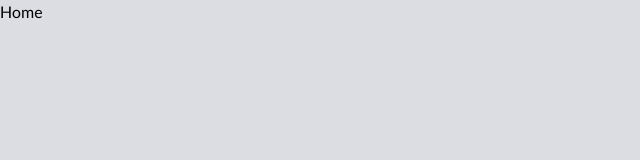
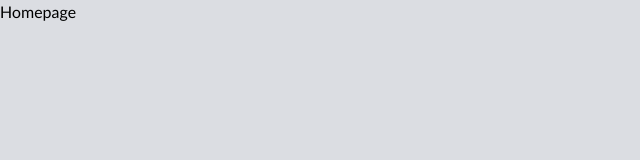
Before and after one commit to jasurhaydarovcode/GEADEZIST, a React (Vite) app: page / in a window 1280 px wide. Shown: the top 160 px of the page, without its empty margins (0-640 px from the left). Built offline with nearby package versions, Linux system fonts and the light colour scheme.

Commit message:
React Helmet Done

```diff
--- a/package.json
+++ b/package.json
@@ -13,11 +13,13 @@
   "dependencies": {
     "@fontsource/lato": "^5.1.0",
     "@types/axios": "^0.9.36",
+    "@types/react-helmet": "^6.1.11",
     "antd": "^5.21.2",
     "axios": "^1.7.7",
     "flowbite-react": "^0.10.2",
     "react": "^18.3.1",
     "react-dom": "^18.3.1",
+    "react-helmet": "^6.1.0",
     "react-icons": "^5.3.0",
     "react-router-dom": "^6.26.2",
     "react-toastify": "^10.0.5"
--- a/src/pages/Home.tsx
+++ b/src/pages/Home.tsx
@@ -1,5 +1,17 @@
+import Helmet from 'react-helmet'
+
 function Home() {
-  return <div>Home</div>;
+  return (
+    <div>
+      <Helmet>
+        <title>Homepage</title>
+      </Helmet>
+
+      <div>
+        Homepage
+      </div>
+    </div>
+  );
 }
 
 export default Home;
--- a/src/pages/NotFound.tsx
+++ b/src/pages/NotFound.tsx
@@ -1,9 +1,17 @@
+import { Helmet } from "react-helmet";
+
 function NotFound() {
-  return <div>
-        <main className="h-screen w-full flex flex-col justify-center items-center bg-[#a8a9ac]">
-          <h1 className="text-9xl font-extrabold text-white tracking-widest">404</h1>
-        </main>
-  </div>;
+  return (
+    <div>
+      <Helmet>
+        <title>404 - Page Not Found</title>
+      </Helmet>
+
+      <main className="h-screen w-full flex flex-col justify-center items-center bg-[#a8a9ac]">
+        <h1 className="text-9xl font-extrabold text-white tracking-widest">404</h1>
+      </main>
+    </div>
+  );
 }
 
 export default NotFound;
```
Also changed, not shown: src/assets/images/logo.png (added), 1 other file (tests, documents, lock files or other folders).
